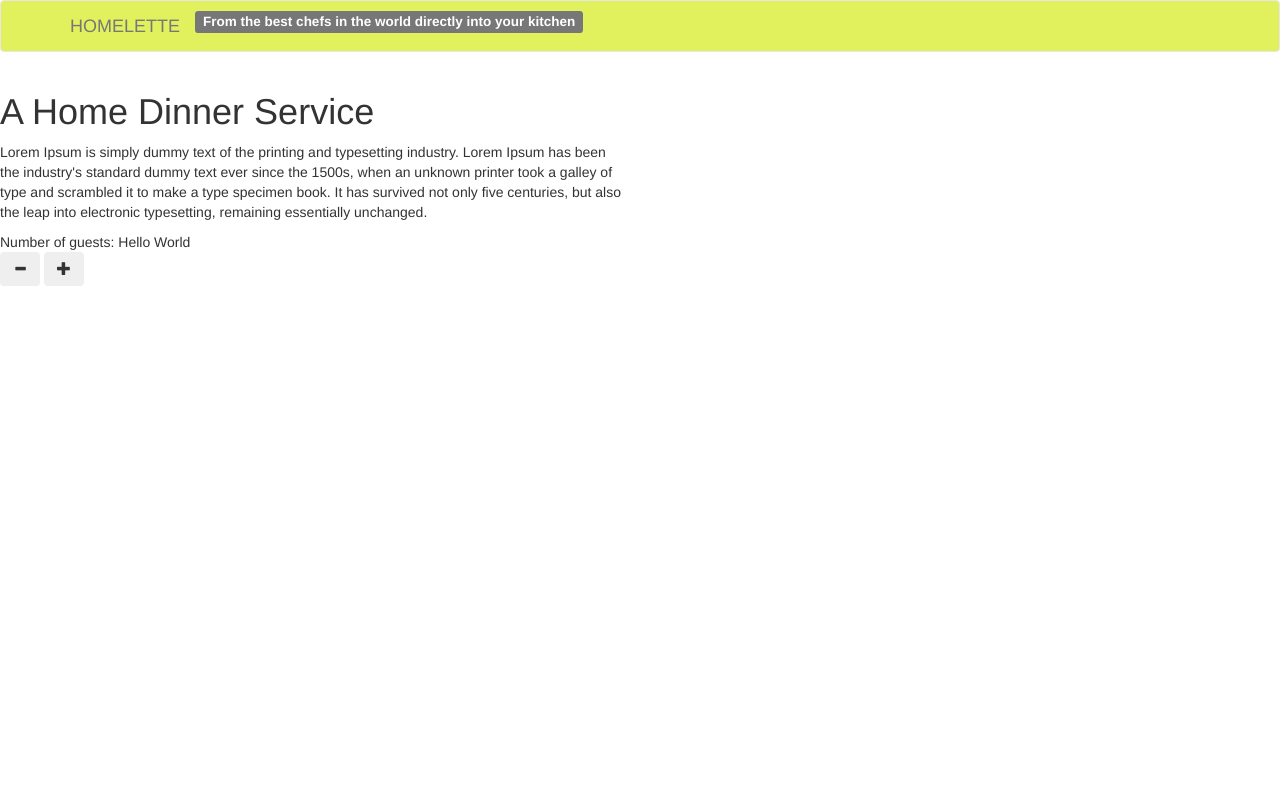
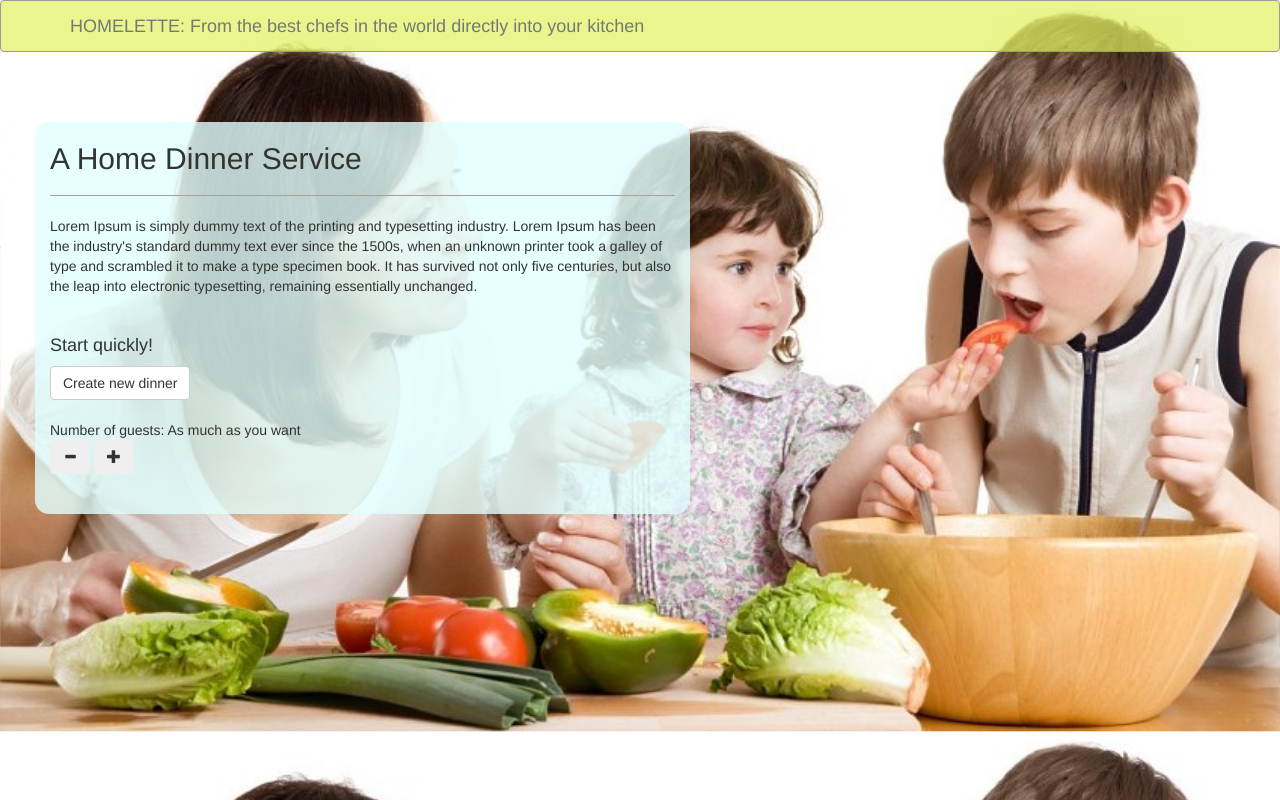
Before and after one commit to Juhok/dinner_planner, a plain HTML site: page index.html in a window 1280 px wide. Drawn offline with nearby package versions, Linux system fonts and the light colour scheme.

Commit message:
styling done on the 1st page

```diff
--- a/index.html
+++ b/index.html
@@ -16,8 +16,8 @@
 
 <nav class="navbar navbar-default">
   <div class="container">
-    <a class="navbar-brand" href="#">HOMELETTE</a>
-	<h4> <span class="label label-default">From the best chefs in the world directly into your kitchen </span> </h4>
+    <a class="navbar-brand" href="#">HOMELETTE: From the best chefs in the world directly into your kitchen  </a>
+
 
   </div>
 </nav>
@@ -26,13 +26,26 @@
 <div class="row">
 
 
-	<div class="col-md-6">
-		<h1>A Home Dinner Service</h1>
+	<div class="col-md-6 smvertcont">
+		<h2>A Home Dinner Service</h2>
+		<hr>
+
+
 		<p>
 			Lorem Ipsum is simply dummy text of the printing and typesetting industry. Lorem Ipsum has been the industry's standard dummy text ever since the 1500s, when an unknown printer took a galley of type and scrambled it to make a type specimen book. It has survived not only five centuries, but also the leap into electronic typesetting, remaining essentially unchanged.
 
 		</p>
 
+
+
+		<br />
+
+		<h4>Start quickly!</h4>
+
+		<input class="btn btn-default" type="button" value="Create new dinner">
+
+		<br />
+		<br />
 
 		<div id="exampleView">
 			<div>
--- a/js/view/exampleView.js
+++ b/js/view/exampleView.js
@@ -7,6 +7,6 @@ var ExampleView = function (container) {
 	this.plusButton = container.find("#plusGuest");
 	this.minusButton = container.find("#minusGuest");
 
-	this.numberOfGuests.html("Hello World");
+	this.numberOfGuests.html("As much as you want");
 
 }
--- a/style/style.css
+++ b/style/style.css
@@ -1,8 +1,39 @@
 .navbar-default {
     background-color: #E1F15D;
-    border-color: #e7e7e7;
+    border-color: #9A9A9A;
+
+    background: rgba(225, 241, 93, 0.7);
 }
 
 body {
-background-image: url("images/family.jpg");
+    background-image: url("../images/family.jpg");
+    background-color: #cccccc;
+    no-repeat center center fixed;
+	-webkit-background-size: cover;
+	-moz-background-size: cover;
+	-o-background-size: cover;
+	background-size: cover;
 }
+
+
+
+
+.smvertcont {
+    margin: 50px;
+    padding-bottom: 40px;
+    background-color: #EDEDED;
+    border-top-left-radius: 1em;
+    border-top-right-radius: 1em;
+    border-bottom-right-radius: 1em;
+    border-bottom-left-radius: 1em;
+    background: rgba(225, 255, 255, 0.8);
+
+
+}
+
+hr {
+    margin-top: 20px;
+    margin-bottom: 20px;
+    border: 0;
+    border-top: 1px solid #AF9C9C;
+}
```
